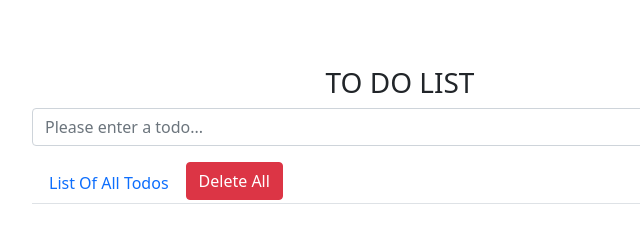
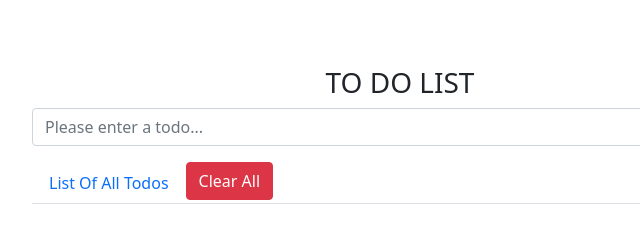
Before and after one commit to amrace/AmnilInternship, a plain HTML site: page TodoListApp/index.html in a window 1280 px wide. Shown: the full height of the page, 240-880 px from the left. Drawn offline with nearby package versions, Linux system fonts and the light colour scheme.

Commit message:
COM#4 - Completed TodoList app.

```diff
--- a/TodoListApp/index.html
+++ b/TodoListApp/index.html
@@ -40,7 +40,7 @@
             </li>
             <li class="nav-item" data-type="all">
               <button id="deleteAll" class="btn btn-danger" type="button">
-                Delete All
+                Clear All
               </button>
             </li>
           </ul>
```
